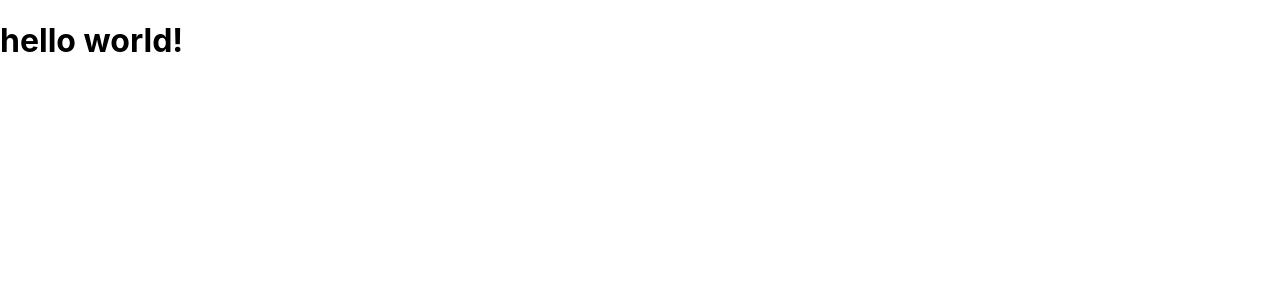
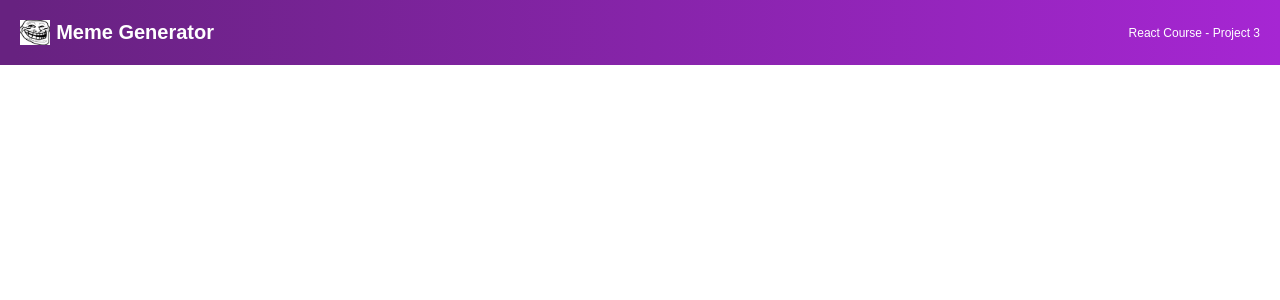
Before and after one commit to lisa1501/react_course, a React (Create React App) app in the folder build-a-meme-generator/: page / in a window 1280 px wide. Shown: the top 300 px of the page. Built offline with nearby package versions, Linux system fonts and the light colour scheme.

Commit message:
MEme Genarator : Header

```diff
--- a/build-a-meme-generator/src/App.js
+++ b/build-a-meme-generator/src/App.js
@@ -1,9 +1,14 @@
 import logo from './logo.svg';
 import './App.css';
+import Header from "./Components/Header"
 
 function App() {
   return (
-    <h1>hello world!</h1>
+    <div>
+        <Header />
+
+    </div>
+
   );
 }
 
--- /dev/null
+++ b/build-a-meme-generator/src/Components/Header.css
@@ -0,0 +1,31 @@
+* {
+    box-sizing: border-box;
+}
+
+body {
+    font-family: "Karla", sans-serif;
+    margin: 0;
+}
+
+.header {
+    display: flex;
+    align-items: center;
+    height: 65px;
+    background: linear-gradient(90deg, #672280 1.18%, #A626D3 100%);
+    color: white;
+    padding: 20px;
+}
+
+.header--imgage {
+    height: 100%;
+    margin-right: 6px;
+}
+
+.header--title {
+    font-size: 1.25rem;
+    margin-right: auto;
+}
+.header--project {
+    font-size: 0.75rem;
+    font-weight: 500;
+}
--- /dev/null
+++ b/build-a-meme-generator/src/Components/Header.js
@@ -0,0 +1,20 @@
+import React from "react";
+import trollFace from "../images/troll-face.png"
+import "./Header.css"
+
+
+function Header() {
+    return (
+        <header className="header">
+            <img
+                src={trollFace}
+                className="header--imgage"
+            />
+            <h2 className="header--title">Meme Generator</h2>
+            <h4 className="header--project">React Course - Project 3</h4>
+
+        </header>
+
+    )
+}
+export default Header;
```
Also changed, not shown: build-a-meme-generator/src/images/troll-face.png (added).
